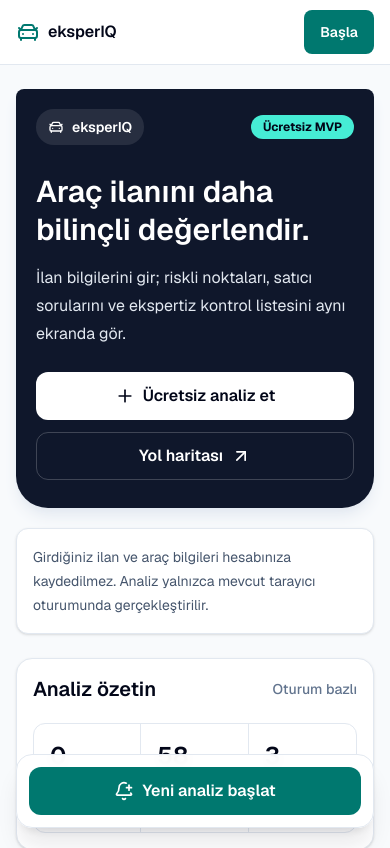
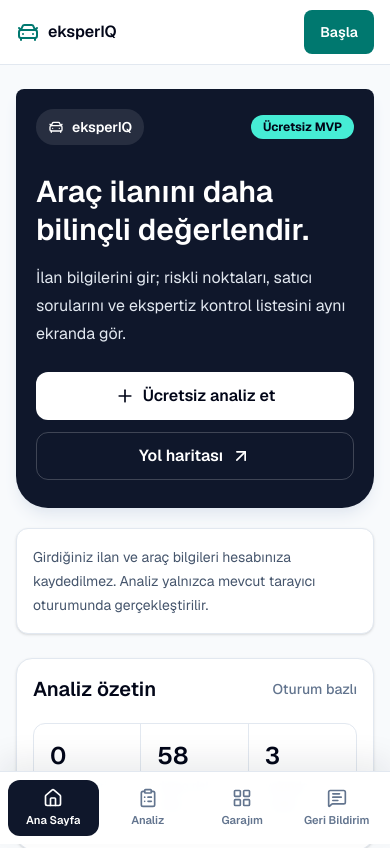
Before and after one commit to akifyapayzeka/eksperiq, a Next.js app: page / in a window 390 px wide. Shown: the top 848 px of the page. Built offline with nearby package versions, Linux system fonts and the light colour scheme.

Commit message:
Add mobile app bottom navigation

```diff
--- a/src/app/globals.css
+++ b/src/app/globals.css
@@ -15,6 +15,13 @@
 body {
   background: var(--background);
   color: var(--foreground);
+  padding-bottom: calc(4.75rem + env(safe-area-inset-bottom));
+}
+
+@media (min-width: 640px) {
+  body {
+    padding-bottom: 0;
+  }
 }
 
 .safe-area-shell {
@@ -60,6 +67,7 @@ textarea {
 
   body {
     background: #ffffff;
+    padding-bottom: 0;
   }
 
   main {
--- a/src/app/layout.tsx
+++ b/src/app/layout.tsx
@@ -1,6 +1,7 @@
 import type { Metadata } from "next";
 import { Geist, Geist_Mono } from "next/font/google";
 import "./globals.css";
+import { MobileBottomNav } from "@/components/layout/mobile-bottom-nav";
 import { SiteFooter } from "@/components/layout/site-footer";
 import { SiteHeader } from "@/components/layout/site-header";
 import { appConfig } from "@/lib/constants/app";
@@ -59,6 +60,7 @@ export default function RootLayout({
         <SiteHeader />
         {children}
         <SiteFooter />
+        <MobileBottomNav />
       </body>
     </html>
   );
--- a/src/app/page.tsx
+++ b/src/app/page.tsx
@@ -1,7 +1,6 @@
 import Link from "next/link";
 import {
   ArrowUpRight,
-  BellPlus,
   Camera,
   CarFront,
   ChartNoAxesCombined,
@@ -220,16 +219,6 @@ export default function Home() {
               <p>Risk skorları mevcut bilgilere göre hesaplanır; kesin hüküm yerine inceleme önceliği sunar.</p>
             </div>
           </div>
-
-          <div className="fixed inset-x-4 bottom-4 z-20 rounded-2xl border border-slate-200 bg-white/95 p-3 shadow-xl shadow-slate-900/10 backdrop-blur sm:hidden">
-            <Link
-              href="/analiz"
-              className="inline-flex min-h-12 w-full items-center justify-center gap-2 rounded-xl bg-teal-700 px-4 text-base font-semibold text-white"
-            >
-              <BellPlus aria-hidden="true" className="h-5 w-5" />
-              Yeni analiz başlat
-            </Link>
-          </div>
         </div>
       </section>
     </main>
--- /dev/null
+++ b/src/components/layout/mobile-bottom-nav.tsx
@@ -0,0 +1,44 @@
+"use client";
+
+import Link from "next/link";
+import { usePathname } from "next/navigation";
+import { ClipboardList, Home, LayoutGrid, MessageSquareText } from "lucide-react";
+
+const items = [
+  { href: "/", label: "Ana Sayfa", icon: Home },
+  { href: "/analiz", label: "Analiz", icon: ClipboardList },
+  { href: "/moduller", label: "Garajım", icon: LayoutGrid },
+  { href: "/geri-bildirim", label: "Geri Bildirim", icon: MessageSquareText },
+];
+
+export function MobileBottomNav() {
+  const pathname = usePathname();
+
+  return (
+    <nav
+      aria-label="Mobil alt menü"
+      className="no-print fixed inset-x-0 bottom-0 z-30 border-t border-slate-200 bg-white/95 px-2 pb-[max(0.5rem,env(safe-area-inset-bottom))] pt-2 shadow-[0_-12px_30px_rgba(15,23,42,0.08)] backdrop-blur sm:hidden"
+    >
+      <div className="mx-auto grid max-w-md grid-cols-4 gap-1">
+        {items.map((item) => {
+          const isActive = item.href === "/" ? pathname === "/" : pathname.startsWith(item.href);
+          const Icon = item.icon;
+
+          return (
+            <Link
+              key={item.href}
+              href={item.href}
+              aria-current={isActive ? "page" : undefined}
+              className={`flex min-h-14 flex-col items-center justify-center gap-1 rounded-xl px-2 text-[0.7rem] font-semibold ${
+                isActive ? "bg-slate-900 text-white" : "text-slate-500 hover:bg-slate-100 hover:text-slate-900"
+              }`}
+            >
+              <Icon aria-hidden="true" className="h-5 w-5" />
+              <span className="max-w-full truncate">{item.label}</span>
+            </Link>
+          );
+        })}
+      </div>
+    </nav>
+  );
+}
```
Also changed, not shown: 1 other file (tests, documents, lock files or other folders).
